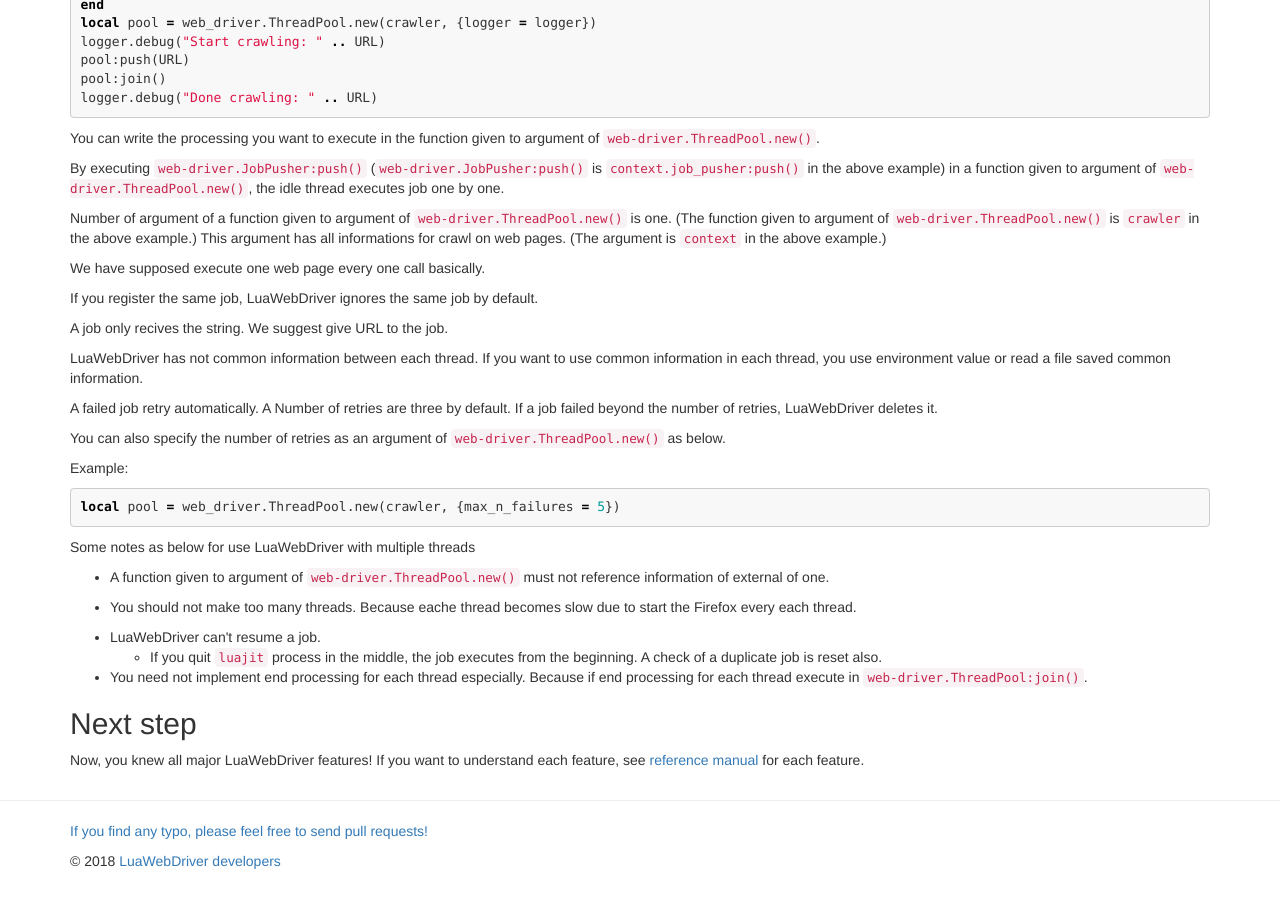
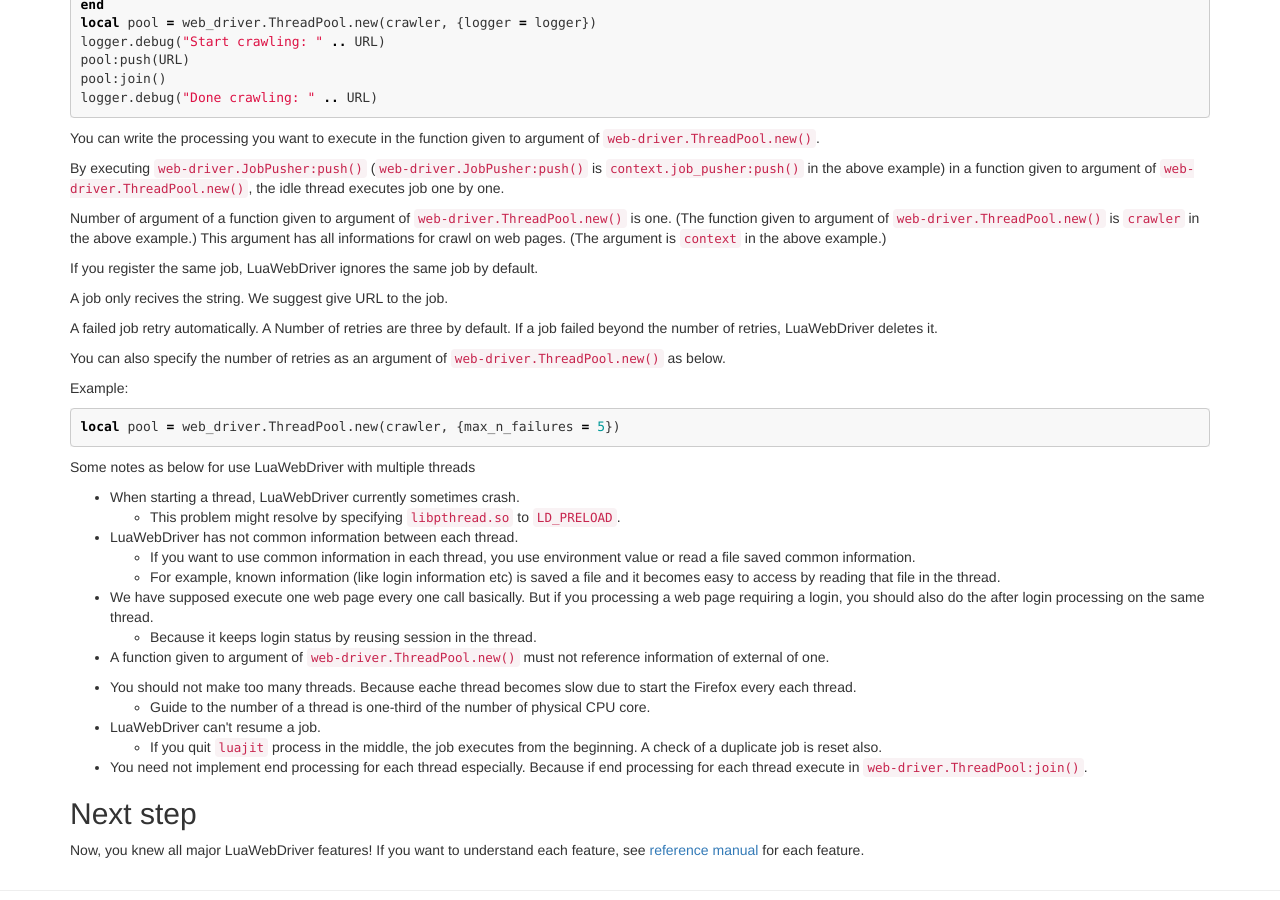
Before and after one commit to clear-code/lua-web-driver, a Jekyll site: the page built from docs/tutorial/index.md, in a window 1280 px wide and 900 px high, scrolled down 5557 px. Built offline with Jekyll 4.4.1, drawn with Linux system fonts in a browser that asks for light colours.

Commit message:
doc tutorial: add notes for multi thread

```diff
--- a/docs/tutorial/index.md
+++ b/docs/tutorial/index.md
@@ -364,9 +361,20 @@
 
 Some notes as below for use LuaWebDriver with multiple threads
 
+* When starting a thread, LuaWebDriver currently sometimes crash.
+  * This problem might resolve by specifying `libpthread.so` to `LD_PRELOAD`.
+
+* LuaWebDriver has not common information between each thread.
+  * If you want to use common information in each thread, you use environment value or read a file saved common information.
+  * For example, known information (like login information etc) is saved a file and it becomes easy to access by reading that file in the thread.
+
+* We have supposed execute one web page every one call basically. But if you processing a web page requiring a login, you should also do the after login processing on the same thread.
+  * Because it keeps login status by reusing session in the thread.
+
 * A function given to argument of [`web-driver.ThreadPool.new()`][thread-pool-new] must not reference information of external of one.
 
 * You should not make too many threads. Because eache thread becomes slow due to start the Firefox every each thread.
+  * Guide to the number of a thread is one-third of the number of physical CPU core.
 
 * LuaWebDriver can't resume a job.
   * If you quit `luajit` process in the middle, the job executes from the beginning. A check of a duplicate job is reset also.
```
Also changed, not shown: other parts of docs/tutorial/index.md (+0 -3 lines), docs/ja/tutorial/index.md (+11 -3 lines), 1 other file.
